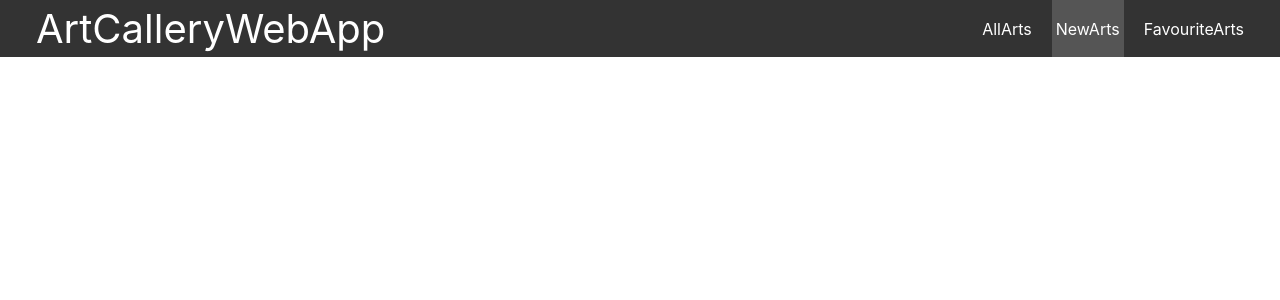
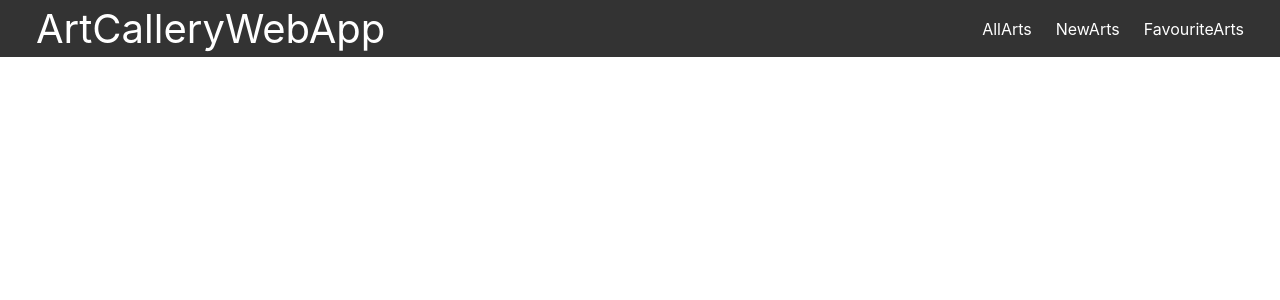
Before and after one commit to Alexkimathi/ArtWorkWebApp, a React (Create React App) app: page /newarts in a window 1280 px wide. Shown: the top 300 px of the page. Built offline with nearby package versions, Linux system fonts and the light colour scheme.

Commit message:
adds routes

```diff
--- a/src/components/Navbar.js
+++ b/src/components/Navbar.js
@@ -1,38 +1,20 @@
-import React from 'react'
-import { Link, useMatch, useResolvedPath} from 'react-router-dom'
+import React from "react";
+import { Link } from "react-router-dom";
 
 function Navbar() {
   return (
-    <nav className='nav'>
-    <Link to='/' className='site-title'>ArtCalleryWebApp</Link>
-    <ul>
-
-    <CustomLink to='/AllArts' >AllArts</CustomLink>
-
-
-    <CustomLink to='/NewArts'>NewArts</CustomLink>
-
-
-    <CustomLink to='/FavoriteArts'>FavouriteArts</CustomLink>
-
-    </ul>
-
+    <nav className="nav">
+    <div className="site-title">
+      <Link to={"/" } >
+        ArtCalleryWebApp
+      </Link>
+      </div>
+      <ul>
+        <Link to='/' >AllArts</Link>
+        <Link to='newarts' >NewArts</Link>
+        <Link to="favoriteart">FavouriteArts</Link>
+      </ul>
     </nav>
-  )
+  );
 }
-
-function CustomLink({to,children, ...props}){
-  const resolvedPath = useResolvedPath(to)
-  const isActive = useMatch({path: resolvedPath.pathname, end: true})
-
-  return(
-  <li className ={isActive ? "active" : ""}>
-  <Link to={to} {...props}>
-  {children}
-  </Link>
-  </li>
-  )
-
-}
-
-export default Navbar
+export default Navbar;
```
